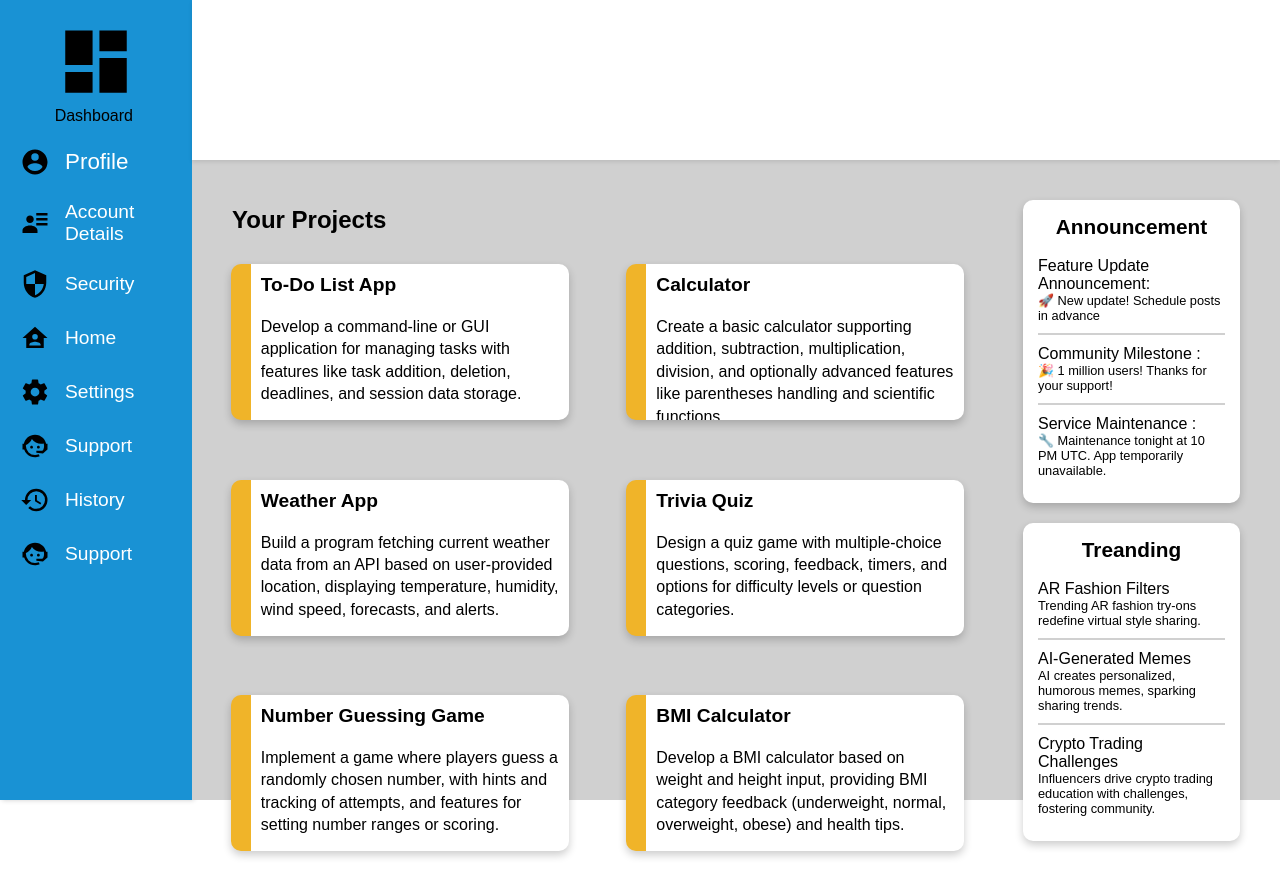
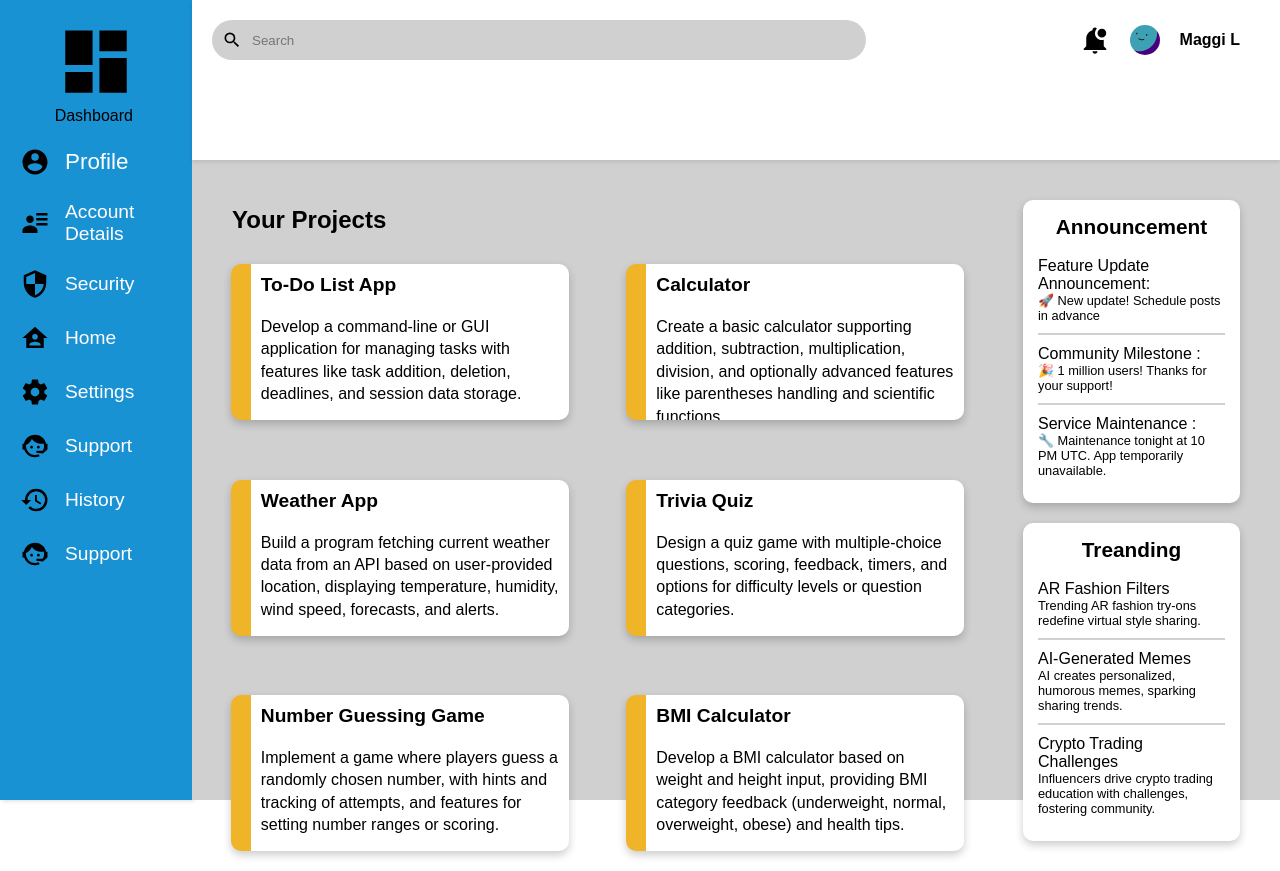
Before and after one commit to I3WX/Dashboard, a plain HTML site: page index.html in a window 1280 px wide. Drawn offline with Linux system fonts and the light colour scheme.

Commit message:
search bar added

```diff
--- a/index.html
+++ b/index.html
@@ -53,7 +53,26 @@
 
         </div>
         <div id="mainPanel">
-            <div id="header"></div>
+            <div id="header">
+
+                <div id="headUpper">
+                    <div id="searchBar">
+                        <img src="image/logo/magnify.svg" alt="search">
+                        <input type="text" placeholder="Search">
+                    </div>
+                    <div id="profileGroup">
+                        <div id="notificationLogo">
+                            <img src="image/logo/bell-badge.svg" alt="notificationLogo">
+                        </div>
+                        <div id="profilePicture">
+                            <img src="image/logo/profile.svg" alt="profile">
+                        </div>
+                        <div id="profileName">Maggi L</div>
+                    </div>
+                </div>
+                    <div id="headDown"></div>
+
+            </div>
             <div id="maincontent">
                 <div id="cardHolder">
                     <div id="CardHeader">Your Projects</div>
--- a/style.css
+++ b/style.css
@@ -94,8 +94,66 @@ body {
     width: 100%;
     height: 20%;
     box-shadow: 0 2px 4px rgba(0, 0, 0, 0.1);
+    display: flex;
+    flex-direction: column;
+}
+#headUpper , #headDown{
+    display: flex;
+    align-items: center;
+    justify-content: space-between;
+    width: 100%;
+    height: 50%;
+    padding: 10px 20px 10px 20px;
 }
 
+#searchBar {
+    display: flex;
+    align-items: center;
+    flex-grow: 0.7;
+    background-color: var(--lightGray);
+    border-radius: 25px;
+    padding: 10px 10px;
+}
+
+#searchBar img {
+    height: 20px;
+    width: 20px;
+}
+
+#searchBar input {
+    border: none;
+    outline: none;
+    background: none;
+    margin-left: 10px;
+    flex-grow: 0.7;
+}
+
+#profileGroup {
+    display: flex;
+    align-items: center;
+    justify-content: space-between;
+    padding: 20px;
+}
+
+#notificationLogo ,#profilePicture {
+    height: 50px;
+    width: 50px;
+    border-radius: 50%;
+    display: flex;
+    align-items: center;
+    justify-content: center;
+}
+
+#notificationLogo img , #profilePicture img{
+    height: 30px;
+    width: 30px;
+}
+
+
+#profileName {
+    margin-left: 10px;
+    font-weight: bold;
+}
 /* Main content styling */
 #maincontent {
     width: 100%;
```
Also changed, not shown: image/logo/magnify.svg (added), image/logo/profile.svg (added).
